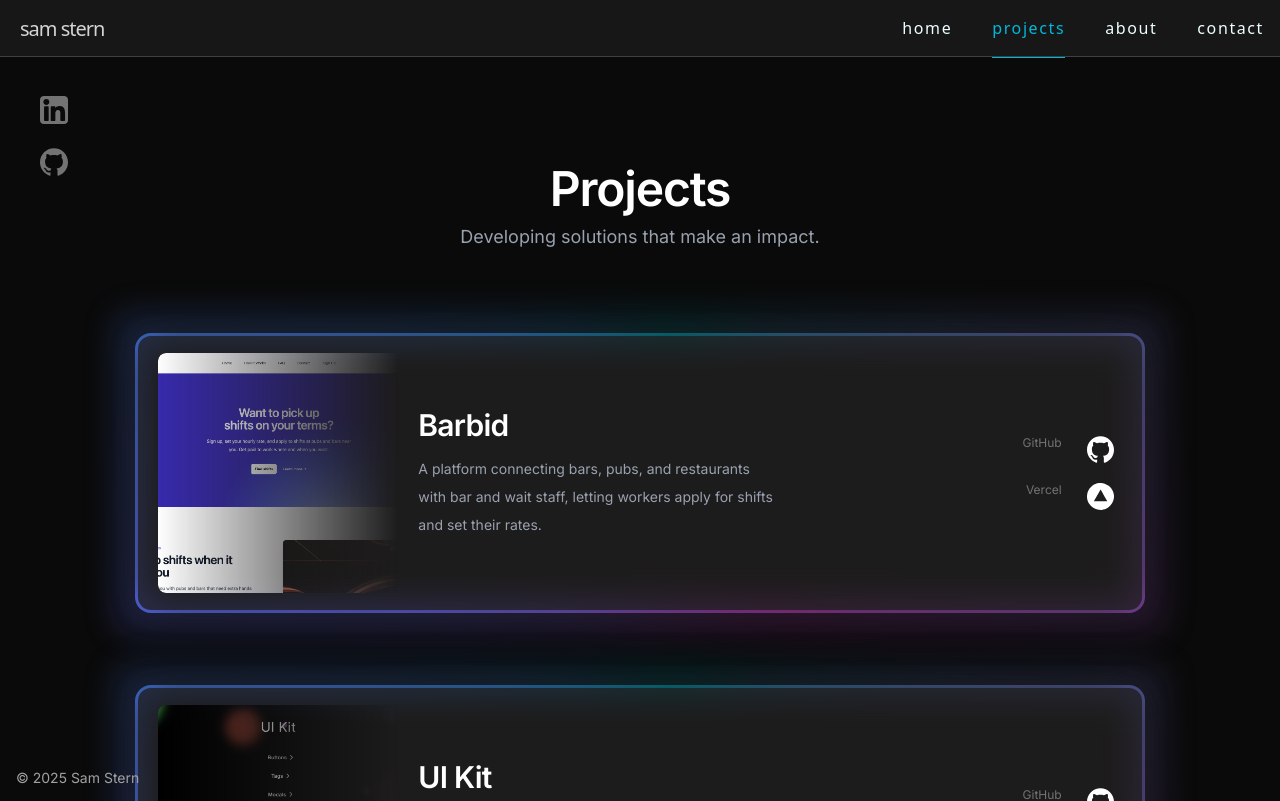
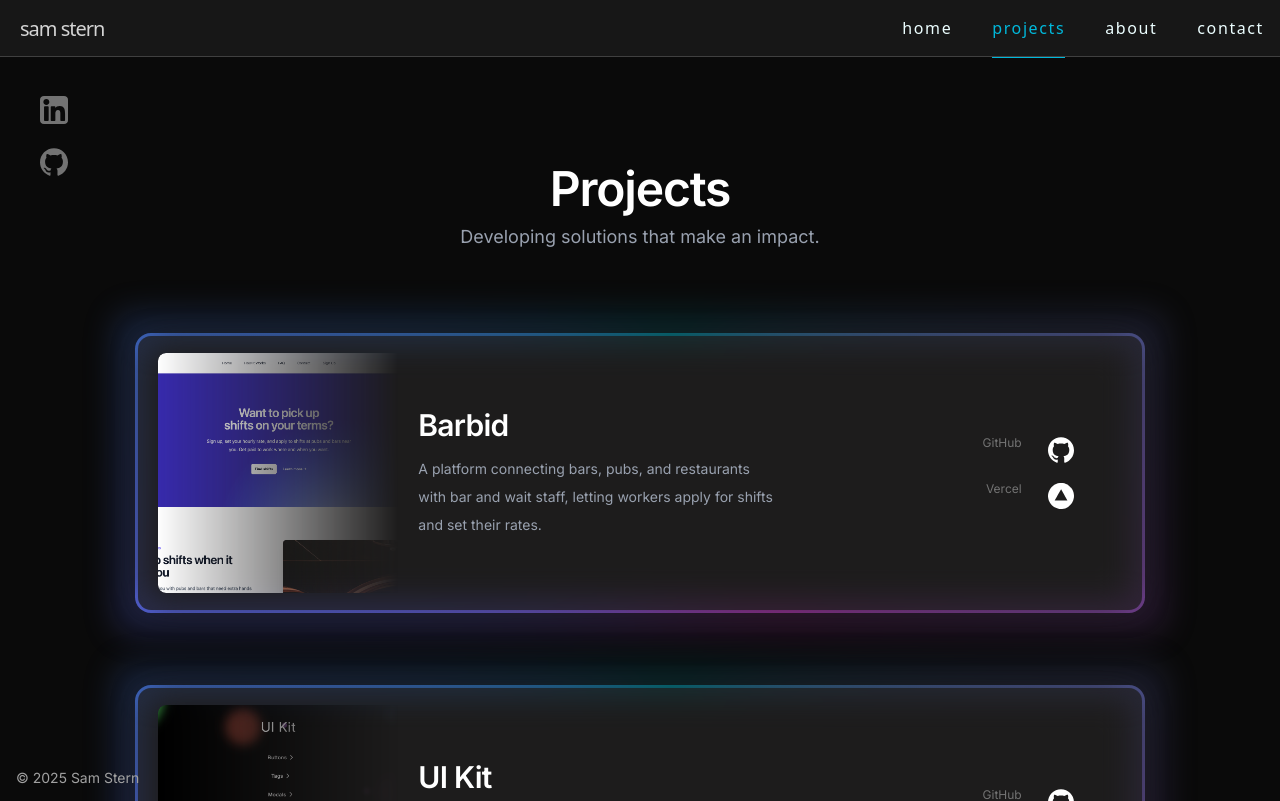
Before and after one commit to samstern27/sam-stern-portfolio, a Next.js app: page /projects in a window 1280 px wide. Built offline with nearby package versions, Linux system fonts and the light colour scheme.

Commit message:
Update ProjectCard.tsx

```diff
--- a/components/ProjectCard.tsx
+++ b/components/ProjectCard.tsx
@@ -51,7 +51,7 @@ export default function ProjectCard({
           </div>
         </div>
         {/* Github & Vercel links */}
-        <div className="flex flex-row md:flex-col justify-center gap-5 items-center my-5">
+        <div className="flex flex-row md:flex-col justify-center gap-5 items-center my-5 md:mr-10">
           <a
             href={github}
             target="_blank"
```
